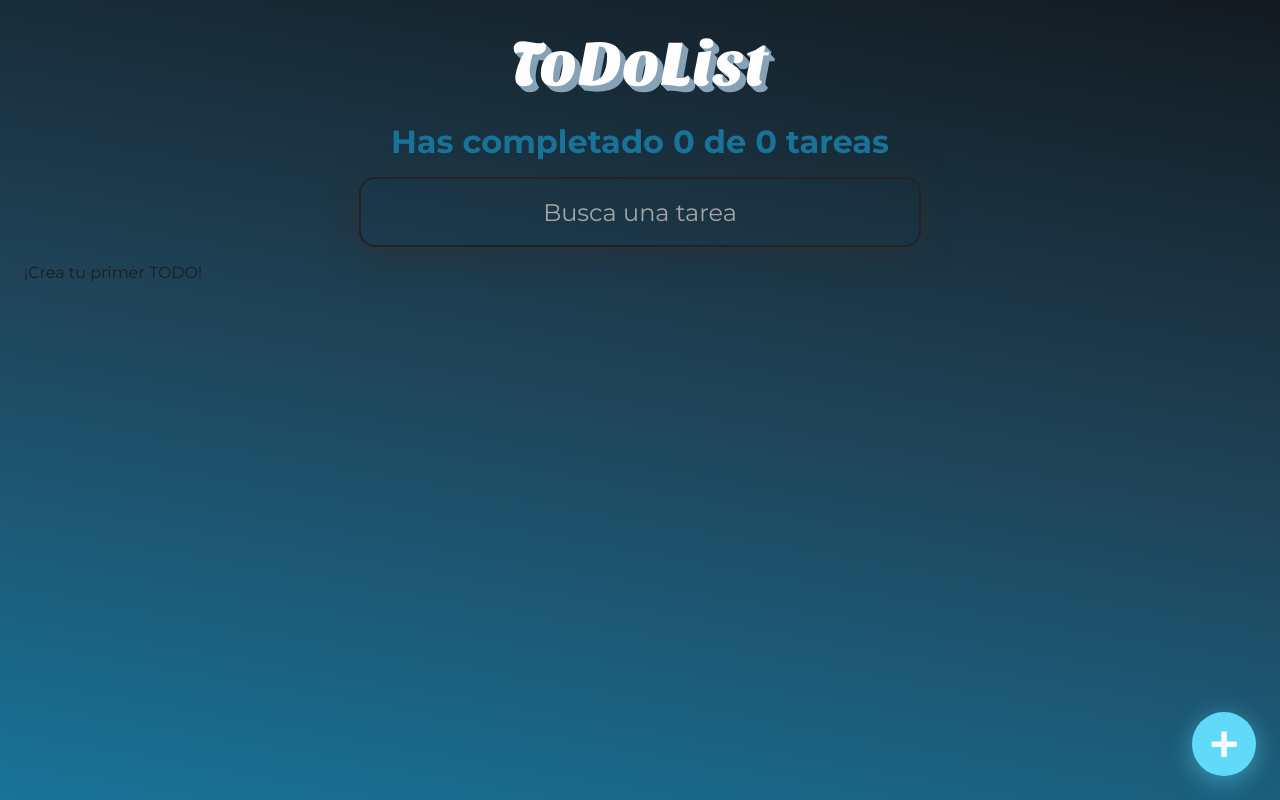
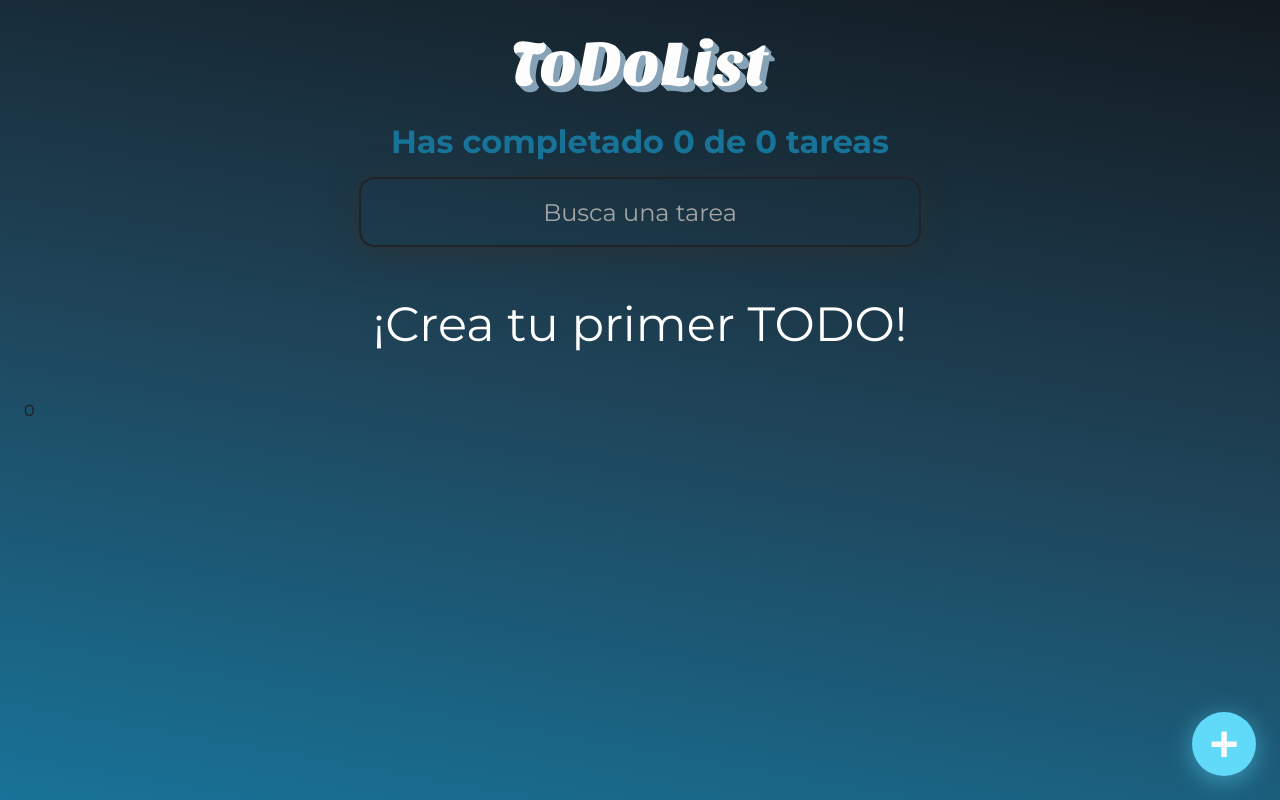
Before and after one commit to ManuelDevWeb/PatronesRenderYComposicion, a React (Create React App) app in the folder app_todo_list/: page / in a window 1280 px wide. Built offline with nearby package versions, Linux system fonts and the light colour scheme.

Commit message:
Se agregaron renderProps y renderFunctions

```diff
--- a/app_todo_list/src/App.js
+++ b/app_todo_list/src/App.js
@@ -16,6 +16,7 @@ import { TodoItem } from "./components/TodoItem/TodoItem";
 import {Error} from "./components/Error/Error";
 import {Loading} from "./components/Loading/Loading";
 import {Empty} from "./components/Empty/Empty";
+import {NotResults} from "./components/NotResults/NotResults";
 
 function App() {
   const {
@@ -41,8 +42,47 @@ function App() {
         <TodoSearch searchValue={searchValue} setSearchValue={setSearchValue} />
       </Header>
 
-      <TodoList>
-        {error && <Error />}
+      <TodoList
+        error={error}
+        loading={loading}
+        arrayTodos={arrayTodos}
+        totalTodos={totalTodos}
+        searchText={searchValue}
+        // Render props
+        /*
+          Cada que se cumpla una condición que ejecuta la función en el TodoList, este nos devuelve la información
+          del componente mediante la misma función.
+         */
+        onError={()=><Error />}
+        onLoading={(index)=><Loading key={index}/>}
+        onEmptyTodos={()=><Empty />}
+        onEmptySearchResults={(searchText)=> <NotResults searchText={searchText}/>}
+        // render={(item)=>(
+        //   <TodoItem
+        //     key={item.text}
+        //     text={item.text}
+        //     completed={item.completed}
+        //     completeTodos={() => completeTodos(item.text)}
+        //     deleteTodos={() => deleteTodos(item.text)}
+        // />
+        // )}
+      >
+        {
+          // Render function, equivalente al render enviado al TodoList. Llamamos a children en vez de a render
+          (item)=>(
+            <TodoItem
+              key={item.text}
+              text={item.text}
+              completed={item.completed}
+              completeTodos={() => completeTodos(item.text)}
+              deleteTodos={() => deleteTodos(item.text)}
+          />
+          )
+        }
+      </TodoList>
+
+      {/* <TodoList>
+        { && <Error />}
         {loading &&
           new Array(5).fill().map((index) => <Loading key={index} />)}
         {!loading && !arrayTodos.length && <Empty />}
@@ -50,16 +90,10 @@ function App() {
         {
           // Mapeando el array de TODOS
           arrayTodos.map((item) => (
-            <TodoItem
-              key={item.text}
-              text={item.text}
-              completed={item.completed}
-              completeTodos={() => completeTodos(item.text)}
-              deleteTodos={() => deleteTodos(item.text)}
-            />
+
           ))
         }
-      </TodoList>
+      </TodoList> */}
 
       {
         // Validando que open modal sea verdadero
--- a/app_todo_list/src/components/Empty/Empty.css
+++ b/app_todo_list/src/components/Empty/Empty.css
@@ -0,0 +1,5 @@
+.EmptyMessage {
+    text-align: center;
+    color: #FFFFFF;
+    font-size: 3rem;
+}
--- a/app_todo_list/src/components/Empty/Empty.js
+++ b/app_todo_list/src/components/Empty/Empty.js
@@ -4,7 +4,7 @@ import React from 'react';
 import './Empty.css';
 
 const Empty = () => {
-    return <p>¡Crea tu primer TODO!</p>;
+    return <p className="EmptyMessage">¡Crea tu primer TODO!</p>;
 }
 
 export {Empty};
--- /dev/null
+++ b/app_todo_list/src/components/NotResults/NotResults.css
@@ -0,0 +1,10 @@
+.NotResultsMessage {
+    text-align: center;
+    font-size: 3rem;
+    color: #FFFFFF;
+}
+
+.NotResultsMessage span {
+    color: #187398;
+    font-weight: bold;
+}
--- /dev/null
+++ b/app_todo_list/src/components/NotResults/NotResults.js
@@ -0,0 +1,12 @@
+import React from 'react';
+
+// Importando estilos
+import './NotResults.css';
+
+const NotResults = ({searchText}) => {
+    return (
+        <p className="NotResultsMessage">No hay resultados para <span>{searchText}</span></p>
+    );
+}
+
+export {NotResults};
--- a/app_todo_list/src/components/TodoList/TodoList.js
+++ b/app_todo_list/src/components/TodoList/TodoList.js
@@ -3,12 +3,36 @@ import React from "react";
 // Importando estilos
 import "./TodoList.css";
 
-const TodoList = ({children}) => {
+const TodoList = ({
+  error,
+  loading,
+  arrayTodos,
+  totalTodos,
+  searchText,
+  onError,
+  onLoading,
+  onEmptyTodos,
+  onEmptySearchResults,
+  render,
+  children,
+}) => {
+  // Para trabajar con renderProps o renderFunctions
+  const renderPF=children || render;
+
   return (
-    <section>
-      <ul>
-        {children}
-      </ul>
+    <section className="TodoList-container">
+      {error && onError()}
+
+      {loading && new Array(5).fill().map((index) => onLoading(index))}
+
+      {!loading && !totalTodos && onEmptyTodos()}
+
+      {totalTodos && !arrayTodos.length && onEmptySearchResults(searchText)}
+
+      {/* {arrayTodos.map((item) => render(item))} */}
+      {arrayTodos.map((item) => renderPF(item))}
+
+      <ul>{children}</ul>
     </section>
   );
 };
```
Also changed, not shown: app_todo_list/PasoAPaso.txt, 2 other files (tests, documents, lock files or other folders).
